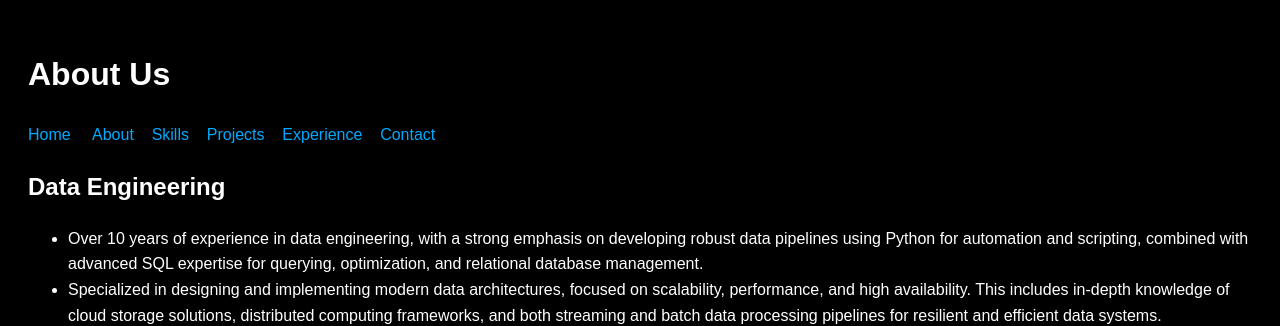
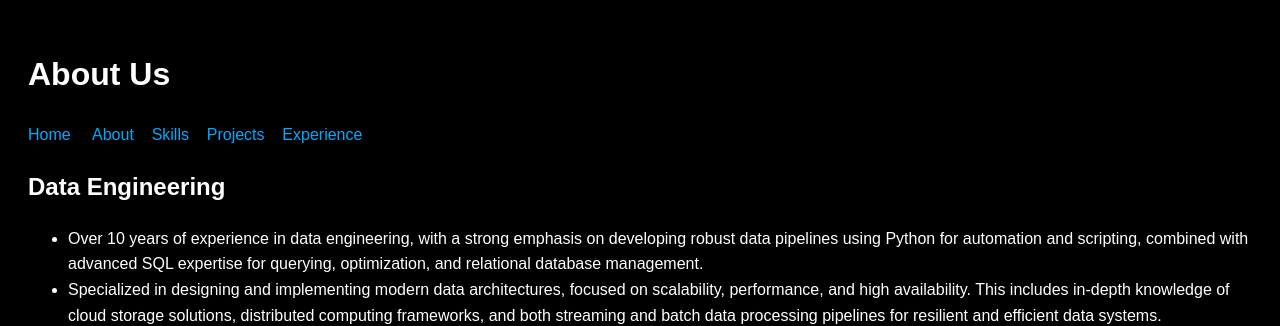
Before and after one commit to floyd011/datameshsync, a Jekyll site: the page built from about.md, in a window 1280 px wide. Shown: the top 326 px of the page. Built offline with Jekyll 4.4.1, drawn with Linux system fonts in a browser that asks for light colours; our own code applies the rules of GitHub Pages for plain Markdown files.

Commit message:
Update about.md

```diff
--- a/about.md
+++ b/about.md
@@ -1,6 +1,6 @@
 # About Us
 
-[Home](index.md) &nbsp; &nbsp; [About](about.md) &nbsp; &nbsp;[Skills](skills.md) &nbsp; &nbsp;[Projects](projects.md) &nbsp; &nbsp;[Experience](expirience.md) &nbsp; &nbsp;[Contact](#contact)
+[Home](index.md) &nbsp; &nbsp; [About](about.md) &nbsp; &nbsp;[Skills](skills.md) &nbsp; &nbsp;[Projects](projects.md) &nbsp; &nbsp;[Experience](expirience.md)
 
 ## Data Engineering
 
```
